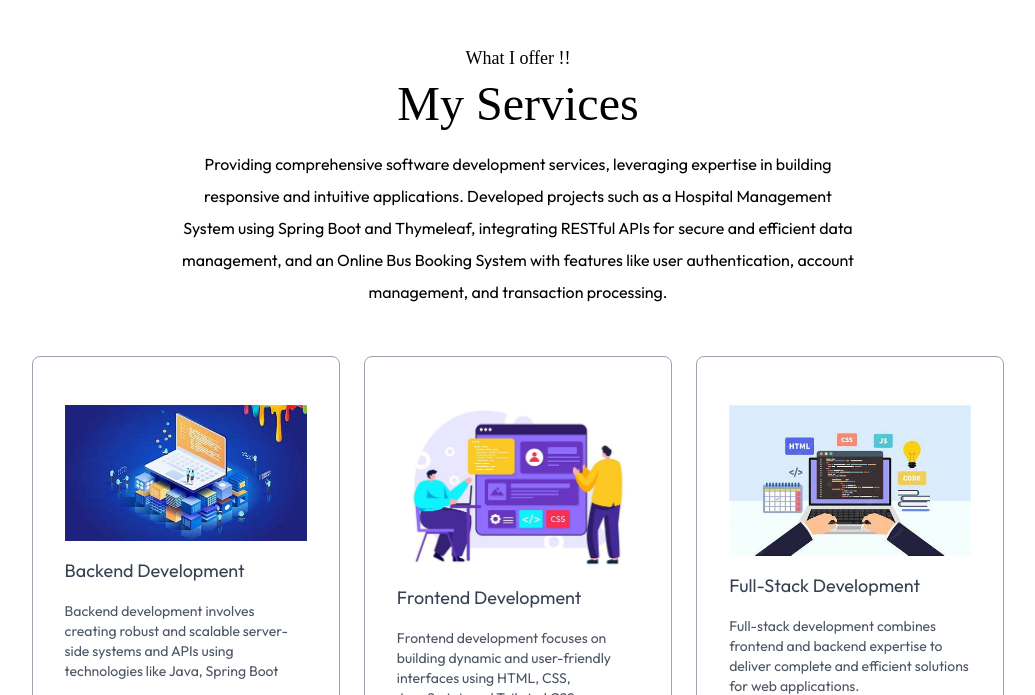
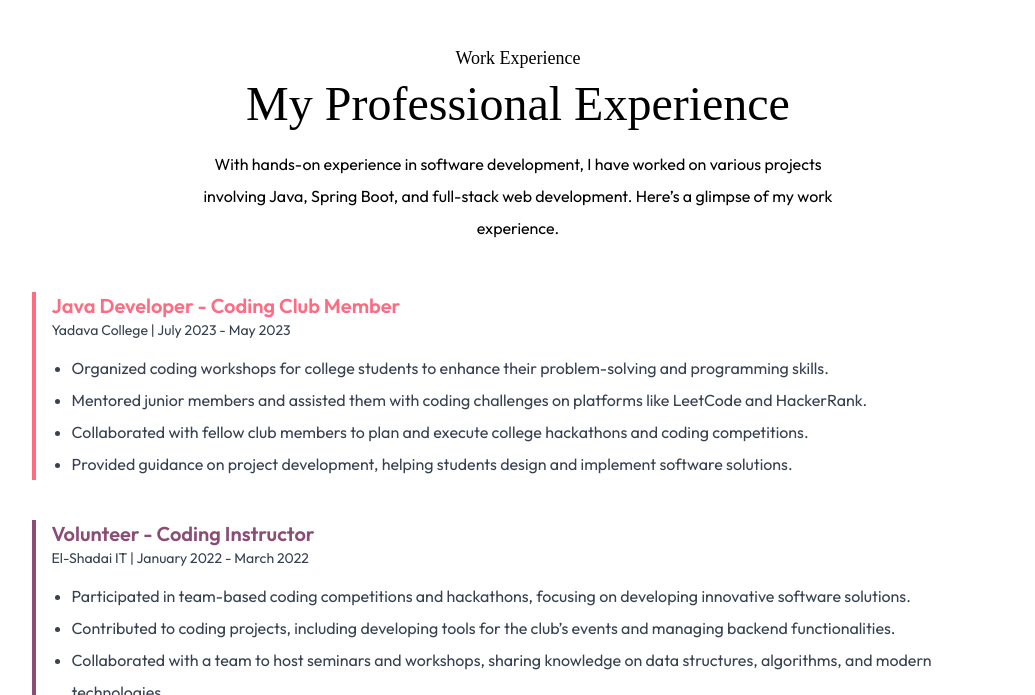
Before and after one commit to BalaganapathiTech/Portfolio, a plain HTML site: page index.html in a window 1280 px wide. Shown: the part 2053-2748 px from the top of the page, without its empty margins (122-1157 px from the left). Drawn offline with nearby package versions, Linux system fonts and the light colour scheme; a script that the page names is missing; a web font is replaced by a local one.

Commit message:
add experience

```diff
--- a/index.html
+++ b/index.html
@@ -31,16 +31,20 @@
         body::-webkit-scrollbar-thumb:hover {
             background: #55555500;
         }
+        @media (max-width: 768px) {
+    .experience-card {
+        padding: 1.5rem;
+        margin: 0.5rem;
+    }
+    .experience-title {
+        font-size: 1.25rem;
+    }
+}
     </style>
 
 </head>
 
 <body class="overflow-x-hidden font-Outfit leading-8 dark:bg-darkTheme dark:text-white">
-
-    <!-- <div class="fixed top-0 right-0 w-11/12 -z-10 translate-y-[-80%] dark:hidden">
-        <img src="./images/header-bg-color.png" class="w-full">
-    </div> -->
-
     <nav class="w-full fixed px-5 lg:px-8 xl:px-[8%] py-4 flex items-center justify-between z-50">
         <h1><span class=" text-3xl">B</span>ala <span class=" text-3xl">G</span>anapathi.</h1>
 
@@ -48,6 +52,7 @@
             class="hidden md:flex items-center gap-6 lg:gap-8 rounded-full px-12 py-3 bg-white shadow-sm bg-opacity-50 font-Ovo dark:border dark:border-white/50 dark:bg-transparent">
             <li><a href="#top">Home</a></li>
             <li><a href="#about">About me</a></li>
+            <li><a href="#experience">Experience</a></li>
             <li><a href="#services">Services</a></li>
             <li><a href="#work">My Work</a></li>
             <li><a href="#contact">Contact me</a></li>
@@ -74,21 +79,15 @@
         <!---------------mobile menu ------->
         <ul id="sideMenu"
             class="flex md:hidden flex-col gap-4 py-20 px-10 fixed -right-64 top-0 bottom-0 w-64 z-50 h-screen bg-rose-50 transition duration-500 font-Ovo dark:bg-darkHover dark:text-white">
-
-            <!-- <div class="absolute right-6 top-6" onclick="closemenu()">
-                <img src="./images/close-black.png" class="w-5 cursor-pointer dark:hidden">
-                <img src="./images/close-white.png" class="w-5 cursor-pointer hidden dark:block">
-            </div> -->
-
             <li><a href="#top" onclick="closemenu()">Home</a></li>
             <li><a href="#about" onclick="closemenu()">About me</a></li>
+            <li><a href="#experience" onclick="closemenu()">Experience</a></li>
             <li><a href="#services" onclick="closemenu()">Services</a></li>
             <li><a href="#work" onclick="closemenu()">My Work</a></li>
             <li><a href="#contact" onclick="closemenu()">Contact me</a></li>
         </ul>
     </nav>
     <!--------header---------------------------------------->
-
     <div class="w-11/12 max-w-3xl text-center mx-auto h-screen flex flex-col items-center justify-center gap-4">
 
         <img src="./images/Profile.jpg" class="rounded-md w-32 mt-28">
@@ -147,8 +146,6 @@
                     <li
                         class="border-[0.5px] border-gray-400 rounded-xl p-6 cursor-pointer hover:bg-lightHover hover:-translate-y-1 duration-500 hover:shadow-black dark:border-white dark:hover:shadow-white dark:hover:bg-darkHover/50">
                         <img src="./images/project-icon.png" class="w-7 mt-3 dark:hidden">
-                        <!-- <img src="./images/project-icon-dark.png" class="w-7 mt-3 hidden dark:block"> -->
-
                         <h3 class="my-4 font-semibold text-gray-700 dark:text-white">Projects</h3>
                         <p class="text-gray-600 text-sm dark:text-white/80">Based on Java With Spring and tymleaf, SQL, MongoDB</p>
                     </li>
@@ -218,8 +215,43 @@
             </div>
         </div>
     </div>
+    <!----------------------Work Experience-------------------------------->
+<div id="experience" class="w-full px-[12%] py-10 scroll-mt-20">
+    <h4 class="text-center mb-2 text-lg font-Ovo">Work Experience</h4>
+    <h2 class="text-center text-5xl font-Ovo">My Professional Experience</h2>
+    <p class="text-center max-w-2xl mx-auto mt-5 mb-12">With hands-on experience in software development, I have worked on various projects involving Java, Spring Boot, and full-stack web development. Here’s a glimpse of my work experience.</p>
+
+    <div class="space-y-10">
+        <!-- Volunteer Experience -->
+        <div class="border-l-4 border-accent pl-4">
+            <h3 class="font-semibold text-xl text-accent">Java Developer - Coding Club Member</h3>
+            <p class="text-sm text-gray-700 dark:text-white">Yadava College | July 2023 - May 2023</p>
+            <ul class="mt-3 list-disc pl-5 text-gray-700 dark:text-white">
+                <li>Organized coding workshops for college students to enhance their problem-solving and programming skills.</li>
+                <li>Mentored junior members and assisted them with coding challenges on platforms like LeetCode and HackerRank.</li>
+                <li>Collaborated with fellow club members to plan and execute college hackathons and coding competitions.</li>
+                <li>Provided guidance on project development, helping students design and implement software solutions.</li>
+            </ul>
+        </div>
+
+        <!-- Coding Club Member -->
+        <div class="border-l-4 border-primary pl-4">
+            <h3 class="font-semibold text-xl text-primary">Volunteer - Coding Instructor</h3>
+            <p class="text-sm text-gray-700 dark:text-white">El-Shadai IT | January 2022 - March 2022</p>
+            <ul class="mt-3 list-disc pl-5 text-gray-700 dark:text-white">
+                <li>Participated in team-based coding competitions and hackathons, focusing on developing innovative software solutions.</li>
+                <li>Contributed to coding projects, including developing tools for the club’s events and managing backend functionalities.</li>
+                <li>Collaborated with a team to host seminars and workshops, sharing knowledge on data structures, algorithms, and modern technologies.</li>
+                <li>Helped organize and execute tech-related events and workshops, improving member engagement and participation.</li>
+            </ul>
+        </div>
+    </div>
+
+
+</div>
+
+
     <!---------------Services--------------------->
-
     <div id="services" class="w-full px-[12%] py-10 scroll-mt-20">
         <h4 class="text-center mb-2 text-lg font-Ovo">What I offer !!</h4>
         <h2 class="text-center text-5xl font-Ovo">My Services</h2>
@@ -331,7 +363,6 @@
 
 
     <!-----------------Contact--------------------------->
-
     <div id="contact"
         class="w-full px-[12%] py-10 scroll-mt-20 bg-[url('./images/footer-bg-color.png')] bg-no-repeat bg-[length:90%_auto] bg-center dark:bg-none">
         <h4 class="text-center mb-2 text-lg font-Ovo">Contact with me</h4>
@@ -365,7 +396,6 @@
 
     </div>
     <!----------------------footer-------------------------------->
-
     <div class="mt-20">
         <div class="text-center">
             <!-- <img src="./images/port_logo.png" alt="" class="w-36 mx-auto mb-2 dark:hidden">
```
Also changed, not shown: images/breafcase.png (added).
